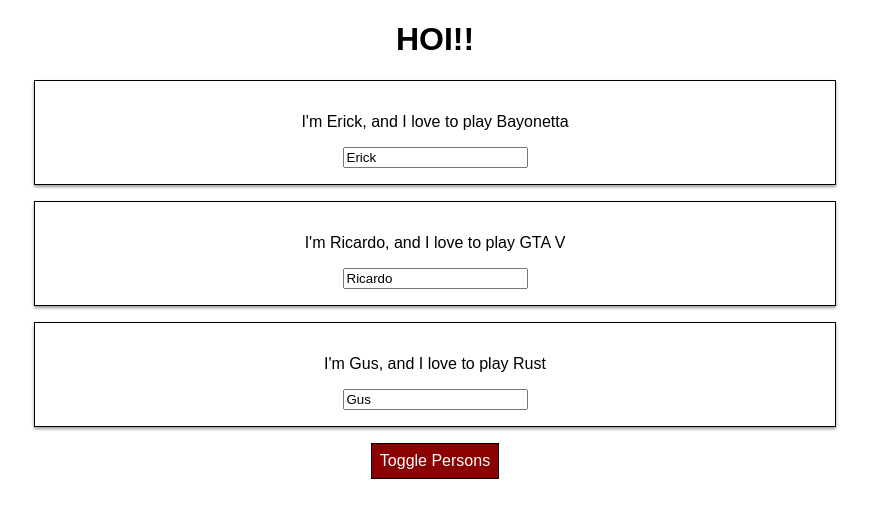
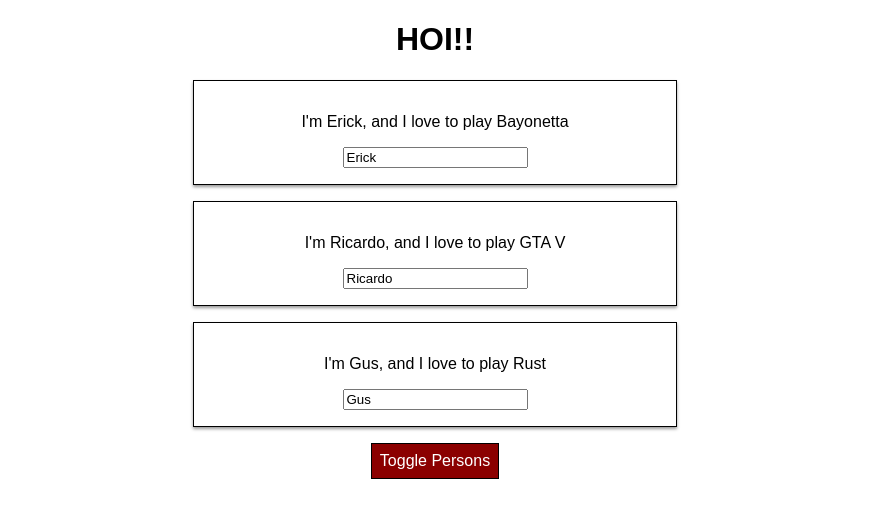
Before and after one commit to Shubidubi15/ReactPractice, a React (Create React App) app in the folder react-guide/: page / in a window 1280 px wide. Shown: the top 518 px of the page, without its empty margins (205-1074 px from the left). Built offline with nearby package versions, Linux system fonts and the light colour scheme.

Commit message:
Media queries Radium

```diff
--- a/react-guide/src/App.js
+++ b/react-guide/src/App.js
@@ -1,7 +1,7 @@
 import React, { Component, createElement } from 'react';
 import './App.css';
 import Person from './Components/Person/Person';
-import Radium from 'radium';
+import Radium, {StyleRoot} from 'radium';
 
 class App extends Component {
     state = {
@@ -57,6 +57,7 @@
     this.state.persons.length <= 2 ? classes.push('Red') : null;
     this.state.persons.length <= 1 ? classes.push('Bold') : null;
     return (
+      <StyleRoot>
       <div className="App">
         <h1 className={classes.join(' ')}>HOI!!</h1>
         {
@@ -71,6 +72,7 @@
         }
         <button onClick = {this.togglePersonHandler} style={style}>Toggle Persons</button>
       </div>
+      </StyleRoot>
     )
   }
 }
--- a/react-guide/src/Components/Person/Person.js
+++ b/react-guide/src/Components/Person/Person.js
@@ -1,13 +1,19 @@
 import React from 'react';
 import './Person.css';
+import Radium from 'radium';
 
 const person = (props) => {
+    const style = {
+        '@media (min-width: 500px)': {
+            width: '450px'
+        }
+    }
     return (
-        <div className="Person">
+        <div className="Person" style={style}>
             <p onClick = {props.click}>I'm {props.name}, and I love to play {props.game}</p>
             <input type="text" onChange={props.change} value={props.name}/>
         </div>
     );
 }
 
-export default person;
+export default Radium(person);
```
